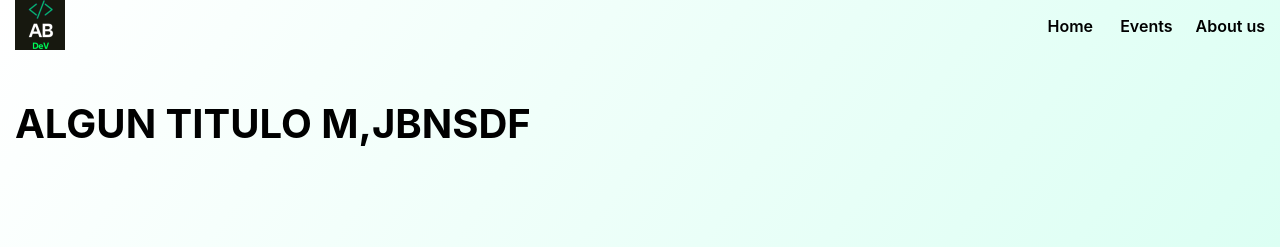
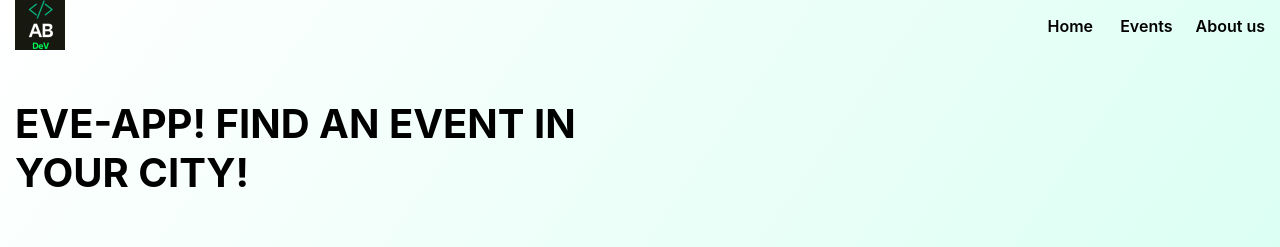
Before and after one commit to abg1995/First-next-repo, a Next.js app: page / in a window 1280 px wide. Shown: the top 247 px of the page. Built offline with nearby package versions, Linux system fonts and the light colour scheme.

Commit message:
updates in profile and pages

```diff
--- a/pages/index.js
+++ b/pages/index.js
@@ -5,7 +5,7 @@ export default function Home({ data }) {
   return (
     <div>
       <Head>
-        <title>Create Next App</title>
+        <title>Events app</title>
         <meta name="description" content="Generated by create next app" />
         <link rel="icon" href="/favicon.ico" />
       </Head>
--- a/src/components/header/header.jsx
+++ b/src/components/header/header.jsx
@@ -31,7 +31,7 @@ function Header() {
             <img />
           </nav>
         </div>
-        <h1>Algun titulo m,jbnsdf</h1>
+        <h1>Eve-App! Find an event in your city!</h1>
         </div>
 
       </header>
```
